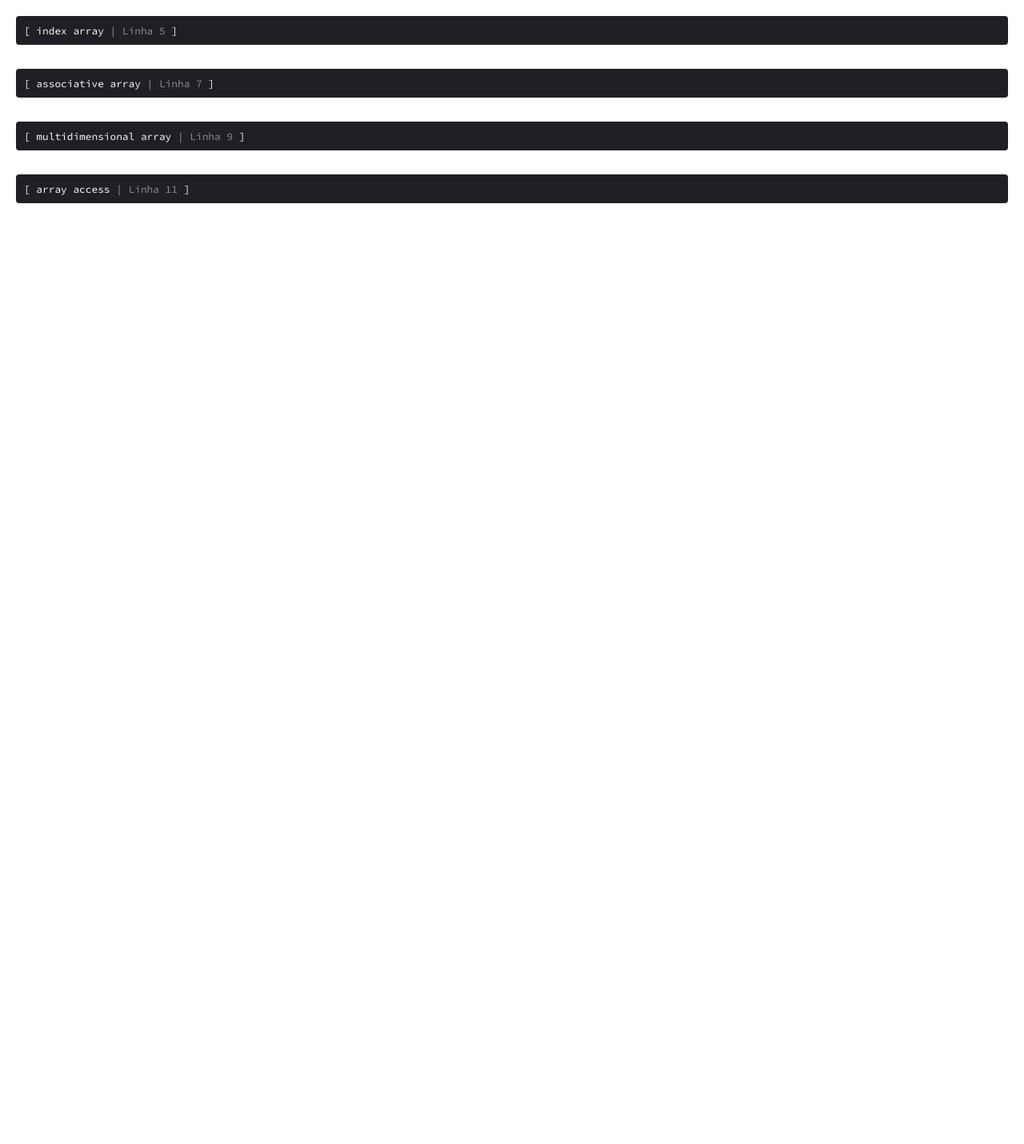
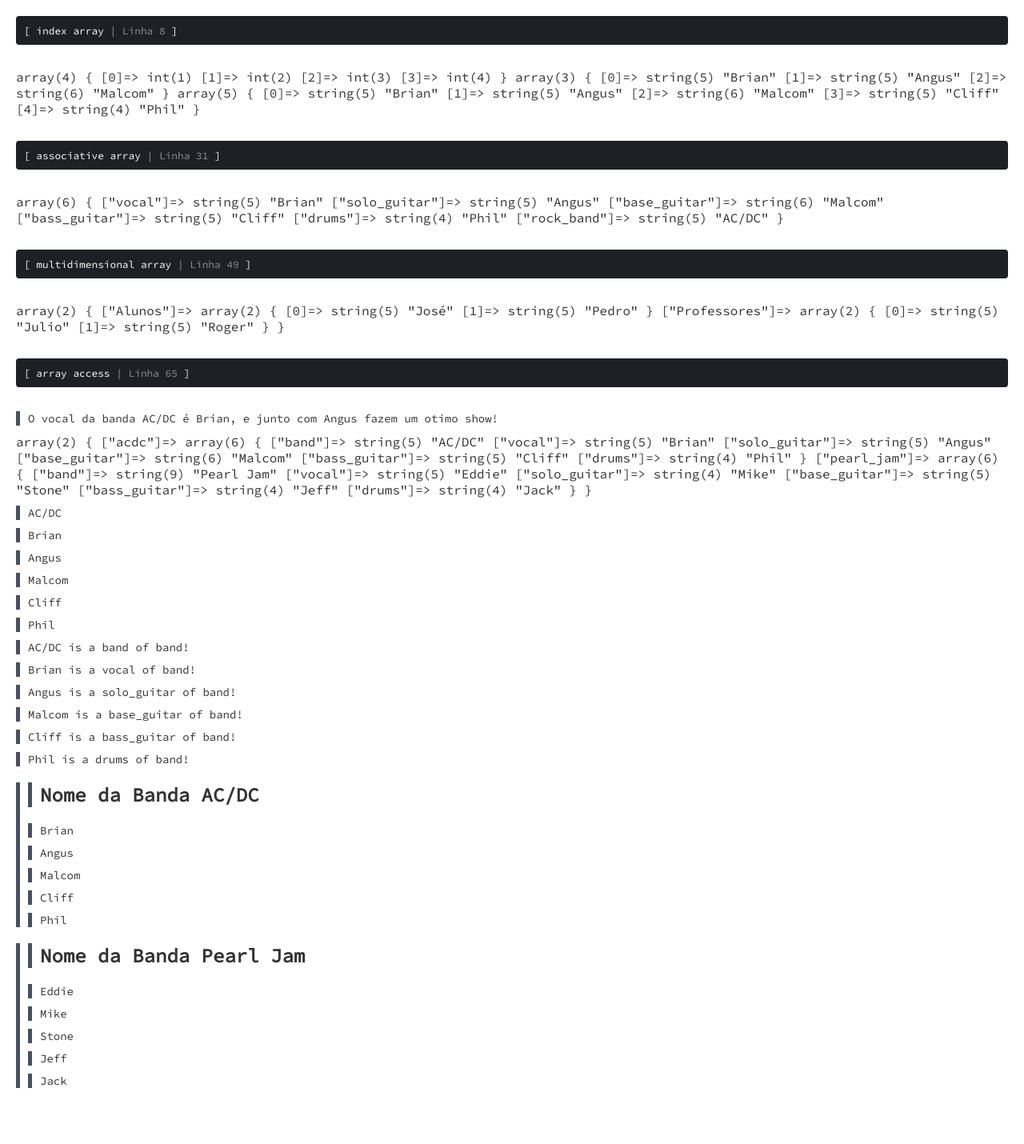
Before and after one commit to JulioCesarOliveiraJR/eduvale2021-2, a PHP site: page / in a window 1280 px wide. Shown: the whole page at 80% size. Before the commit the page ends 254 px from the top, so only its background shows below. Run offline with PHP 8.4, Linux system fonts and the light colour scheme.

Commit message:
Vetor
Aula atualizada conteudo 01

```diff
--- a/web_2/conteudo/01 - introducao/04 - Arrays-vetores-e-pilhas/index.php
+++ b/web_2/conteudo/01 - introducao/04 - Arrays-vetores-e-pilhas/index.php
@@ -2,10 +2,106 @@
 require __DIR__ . '/../../_config/funcoes.php';
 tituloPagina("04 - Arrays, vetores e pilhas");
 
+/**
+ * [ arrays ] https://php.net/manual/pt_BR/language.types.array.php
+ */
 CriarTitulo("index array", __LINE__);
+$arrA = array(1,2,3);
+$arrA = [1,2,3,4];
 
+var_dump($arrA);
+
+$arrayIndex = [
+'Brian',
+'Angus',
+'Malcom'
+];
+
+var_dump($arrayIndex);
+
+$arrayIndex[] = 'Cliff';
+$arrayIndex[] = 'Phil';
+
+
+var_dump($arrayIndex);
+
+/**
+ * [ associative array ] "key" => "value"
+ */
 CriarTitulo("associative array", __LINE__);
 
+$arrayAssoc = [
+    "vocal" => "Brian",
+    "solo_guitar" => "Angus",
+    "base_guitar" => "Malcom",
+    "bass_guitar" => "Cliff"
+];
+
+$arrayAssoc["drums"] = "Phil";
+$arrayAssoc["rock_band"] = "AC/DC";
+
+var_dump($arrayAssoc);
+
+
+/**
+ * [ multidimensional array ] "key" => ["key" => "value"]
+ */
 CriarTitulo("multidimensional array", __LINE__);
 
+$alunos = ["José", "Pedro"];
+$professores = ["Julio", "Roger"];
+
+$eduvale = [
+    "Alunos" => $alunos,
+    "Professores" => $professores
+];
+
+var_dump($eduvale);
+
+
+/**
+ * [ array access ] foreach(array as item) || foreach(array as key => value)
+ */
 CriarTitulo("array access", __LINE__);
+
+$acdc = [
+    "band" => "AC/DC",
+    "vocal" => "Brian",
+    "solo_guitar" => "Angus",
+    "base_guitar" => "Malcom",
+    "bass_guitar" => "Cliff",
+    "drums" => "Phil"
+];
+
+echo "<p> O vocal da banda AC/DC é {$acdc["vocal"]}, e junto com {$acdc["solo_guitar"]} fazem um otimo show!</p>";
+
+$pearl = [
+    "band" => "Pearl Jam",
+    "vocal" => "Eddie",
+    "solo_guitar" => "Mike",
+    "base_guitar" => "Stone",
+    "bass_guitar" => "Jeff",
+    "drums" => "Jack"
+];
+
+$rockBands = [
+    "acdc" => $acdc,
+    "pearl_jam" => $pearl,
+];
+
+var_dump($rockBands);
+
+//echo "<p>{$rockBands["pearl_jam"]["vocal"]}</p>";
+
+foreach ($acdc as $item) {
+    echo "<p>{$item}</p>";
+}
+
+foreach ($acdc as $key => $value) {
+    echo "<p>{$value} is a {$key} of band! </p>";
+}
+
+foreach ($rockBands as $rockBand) {
+    $art = "<article><h1>Nome da Banda %s</h1><p>%s</p><p>%s</p><p>%s</p><p>%s</p><p>%s</p></article>";
+    vprintf($art, $rockBand );
+}
--- a/web_2/conteudo/_config/funcoes.php
+++ b/web_2/conteudo/_config/funcoes.php
@@ -7,6 +7,7 @@ set_error_handler("funcaoError");
 ini_set("display_errors", 1);
 ini_set("error_reporting", E_ALL);
 ini_set('xdebug.overload_var_dump', 1);
+ini_set('xdebug.show_local_vars', 0);
 
 echo "<link rel='stylesheet' href='../../_config/estilo.css'/>";
 
```
Also changed, not shown: web_2/conteudo/01 - introducao/05 - Estruturas-de-controle/index.php (+66 -0 lines), web_2/conteudo/01 - introducao/06 - Estruturas-de-repeticao/index.php (+53 -0 lines), web_2/conteudo/01 - introducao/07 - Closures-e-generators/index.php (+59 -0 lines).
